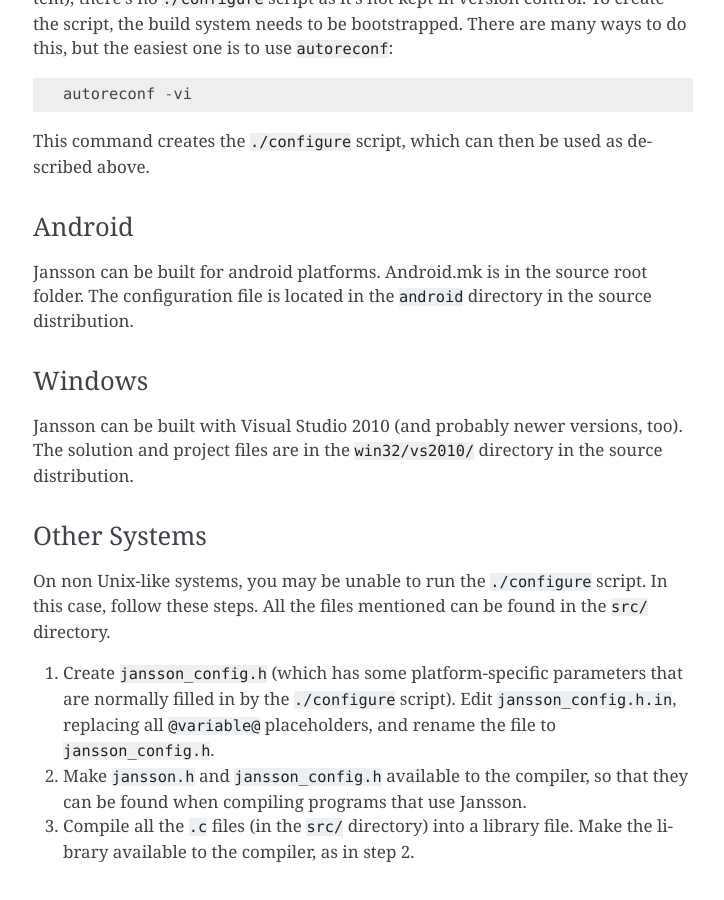
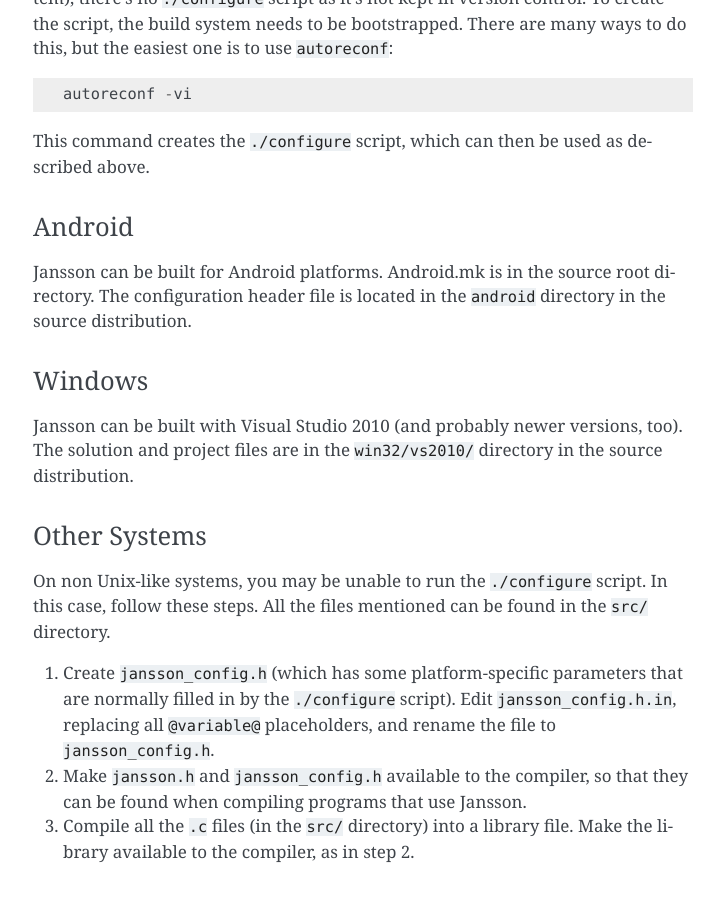
Before and after one commit to akheron/jansson, a Sphinx documentation site: the page built from doc/gettingstarted.rst, in a window 1280 px wide and 900 px high, scrolled down 811 px. Shown: the whole window, without its empty margins (387-1111 px from the left). Built offline with Sphinx 7.4.7, drawn with Linux system fonts in a browser that asks for light colours.

```diff
--- a/doc/gettingstarted.rst
+++ b/doc/gettingstarted.rst
@@ -53,11 +53,14 @@ used as described above.
 .. _automake: http://www.gnu.org/software/automake/
 .. _libtool: http://www.gnu.org/software/libtool/
 
+
 Android
 -------
-Jansson can be built for android platforms. Android.mk is in the
-source root folder. The configuration file is located in the
+
+Jansson can be built for Android platforms. Android.mk is in the
+source root directory. The configuration header file is located in the
 ``android`` directory in the source distribution.
+
 
 Windows
 -------
```
